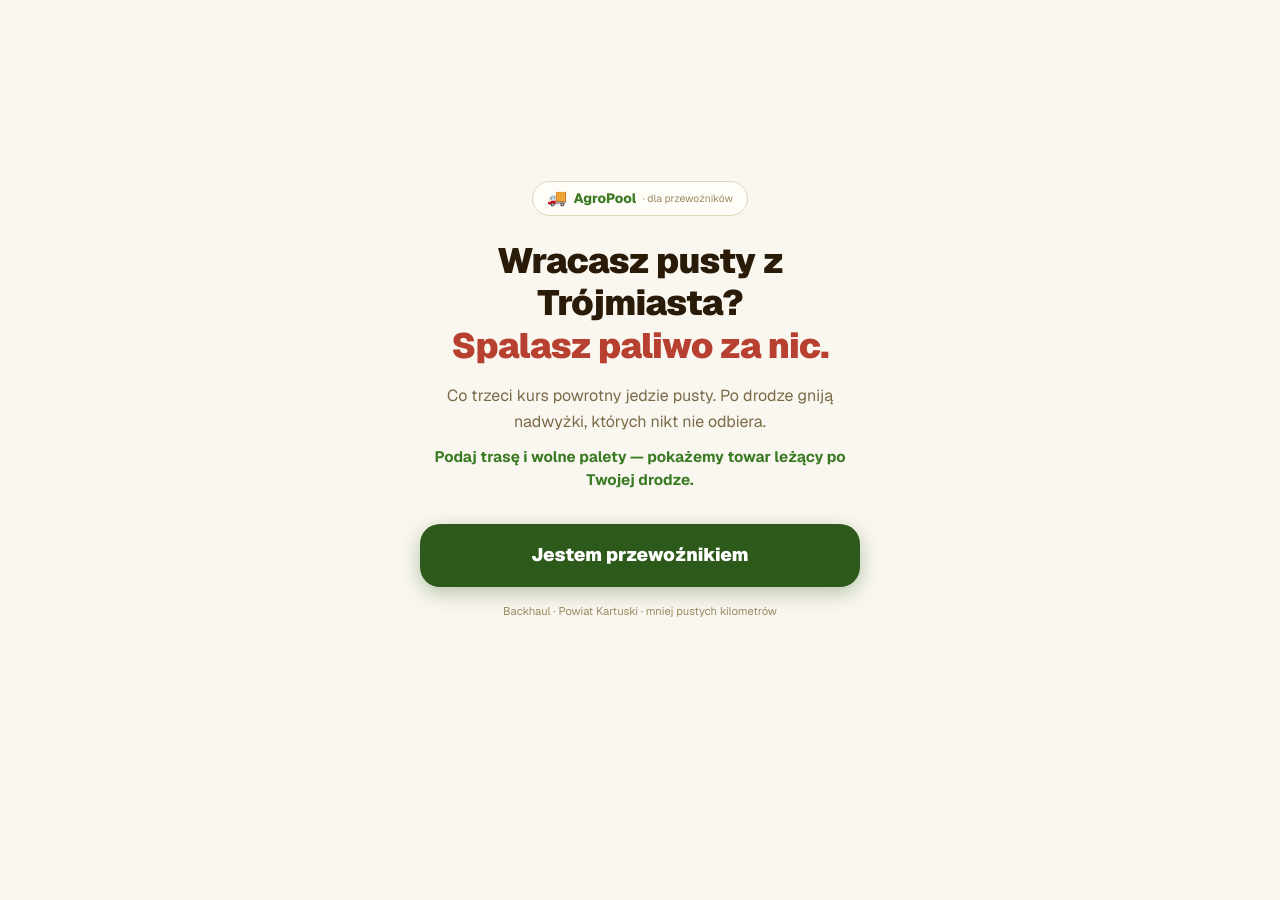
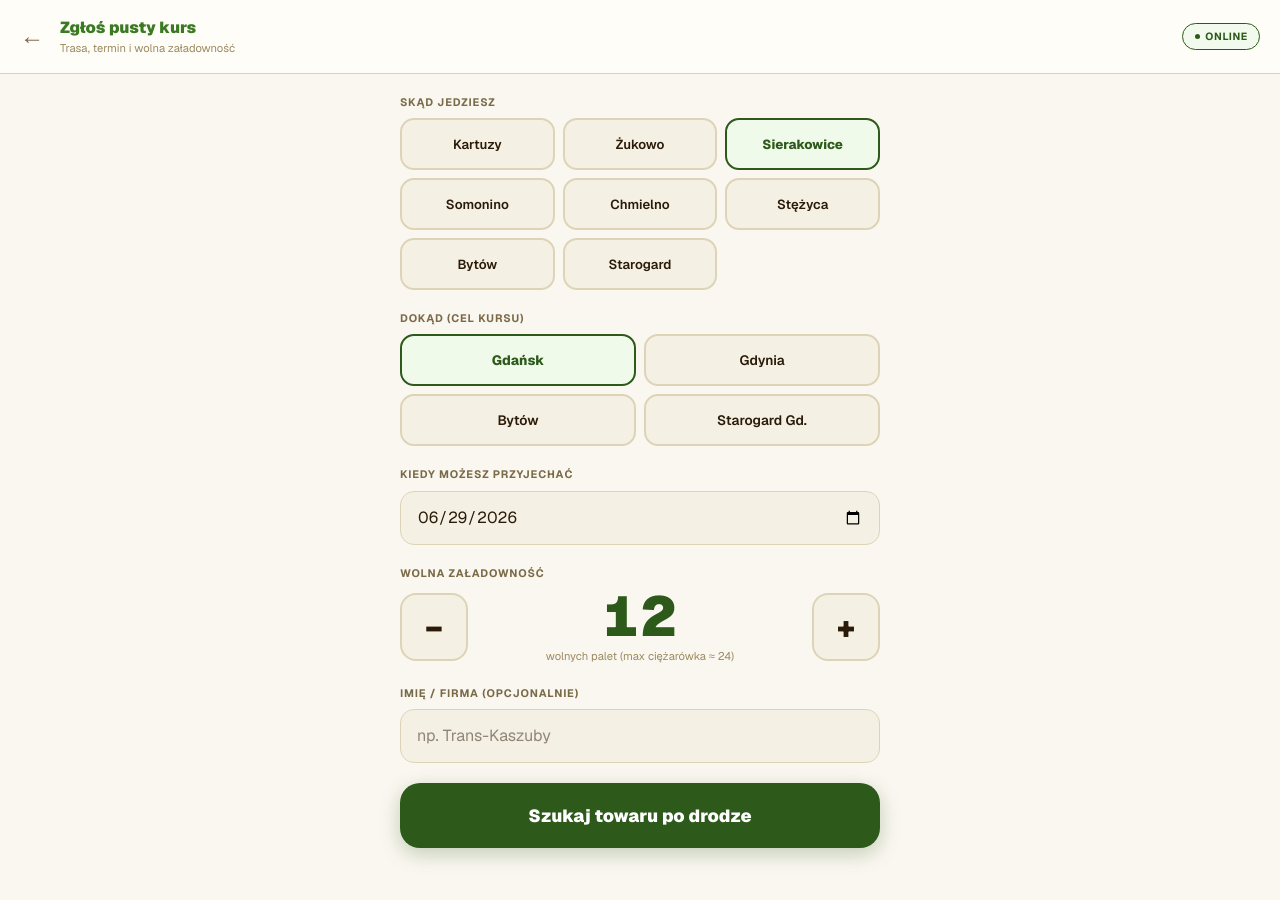
Before and after one commit to mickamin/hack4change, a Next.js app: page /przewoznik in a window 1280 px wide. Shown: the top 900 px of the page. Before the commit the page ends 800 px from the top, so only its background shows below. Built offline with nearby package versions, Linux system fonts and the light colour scheme.

Commit message:
fix: przewoznik startuje od formularza, strzalka wraca na glowna

```diff
--- a/app/przewoznik/page.tsx
+++ b/app/przewoznik/page.tsx
@@ -61,7 +61,7 @@ const COMMUNES = TERYT_COMMUNES.filter((c) => c.powiat !== "Gdańsk");
 export default function PrzewoznikPage() {
   const { isOnline } = useOfflineSync();
   const [hydrated, setHydrated] = useState(false);
-  const [act, setAct] = useState<Act>(1);
+  const [act, setAct] = useState<Act>(2);
 
   const [carrierName, setCarrierName] = useState("");
   const [fromCommune, setFromCommune] = useState<TerytCommune>(
@@ -161,7 +161,7 @@ export default function PrzewoznikPage() {
     return (
       <div style={{ minHeight: "100dvh", background: T.bg, display: "flex", flexDirection: "column", color: T.text }}>
         <div style={{ background: T.card, borderBottom: `1px solid ${T.border}`, display: "flex", alignItems: "center", gap: "1rem", padding: "1rem 1.25rem" }}>
-          <button onClick={() => setAct(1)} style={{ background: "none", border: "none", cursor: "pointer", color: T.muted, fontSize: "1.5rem", padding: 0, lineHeight: 1 }}>←</button>
+          <a href="/" style={{ background: "none", border: "none", cursor: "pointer", color: T.muted, fontSize: "1.5rem", padding: 0, lineHeight: 1, textDecoration: "none" }}>←</a>
           <div>
             <div style={{ fontWeight: 900, fontSize: "1rem", color: T.accentHi }}>Zgłoś pusty kurs</div>
             <div style={{ fontSize: "0.7rem", color: T.subtle }}>Trasa, termin i wolna załadowność</div>
```
